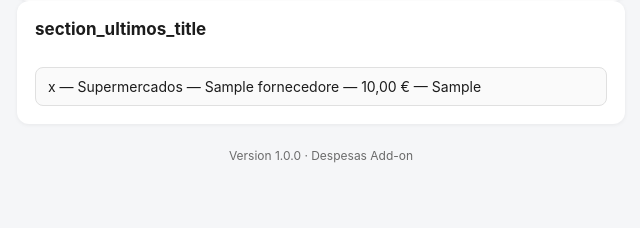
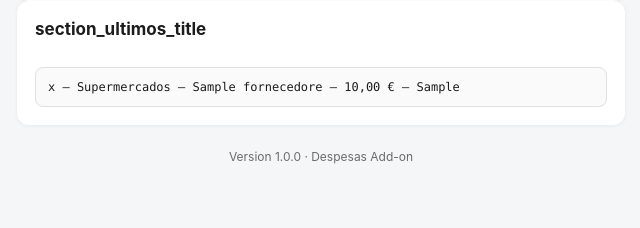
Before and after one commit to Hollywoodchaos/despesas-addon, a Flask app: page / in a window 1280 px wide. Shown: the part 572-800 px from the top of the page, without its empty margins (319-959 px from the left). Run offline with Flask 3, Linux system fonts and the light colour scheme; data comes from the database, SQL or seed files in the repository; tables that the repository leaves empty hold one stand-in row (values such as "Sample post"); data that the repository does not hold is empty.

Commit message:
Update style.css

```diff
--- a/despesas/app/static/style.css
+++ b/despesas/app/static/style.css
@@ -132,6 +132,7 @@ input, select {
   border: 1px solid var(--cor-borda);
   font-size: 14px;
 }
+.lista-simples li { font-family: 'Consolas', 'Courier New', monospace; font-size: 12px; line-height: 1.5; }
 
 .mensagem {
   padding: 12px 14px;
```
